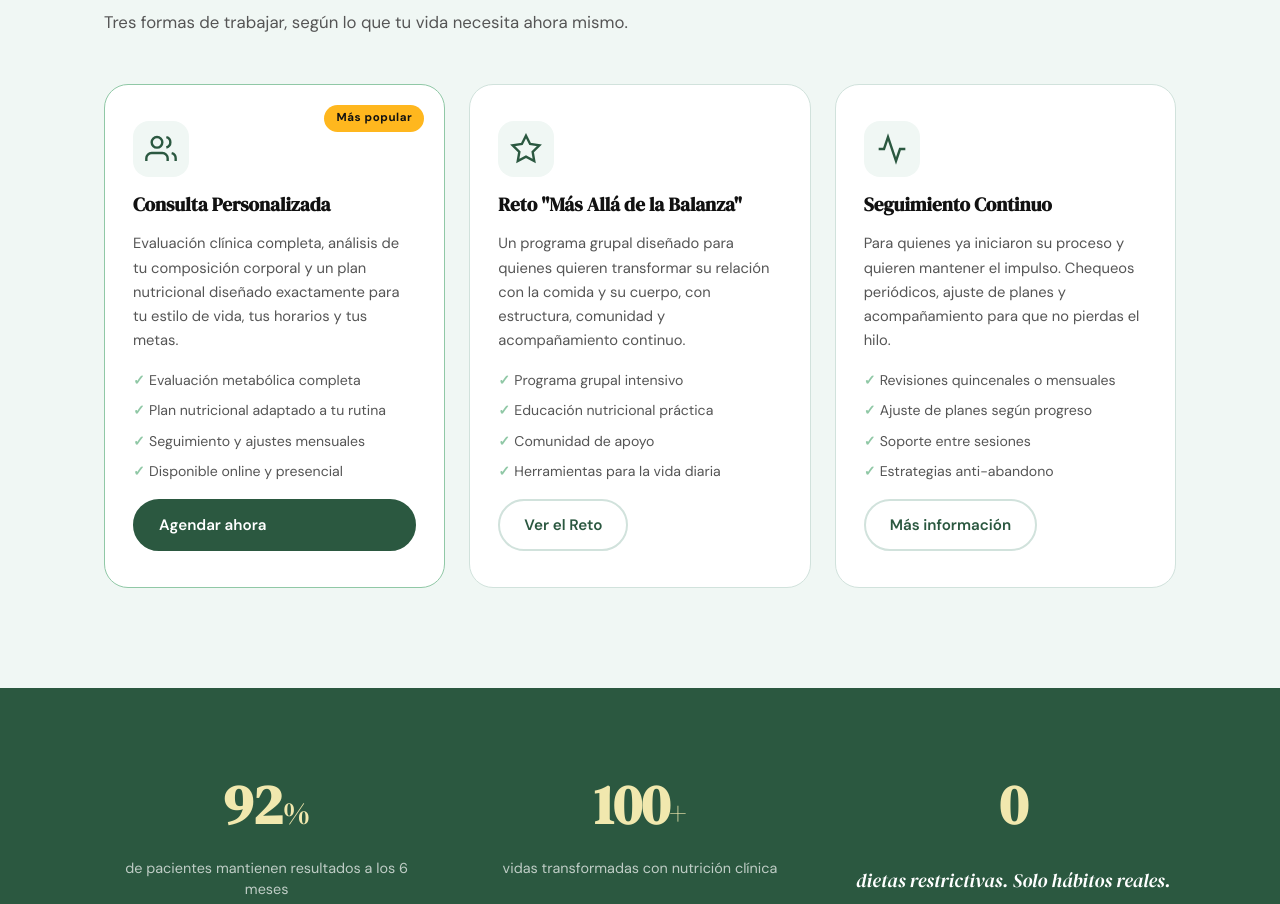
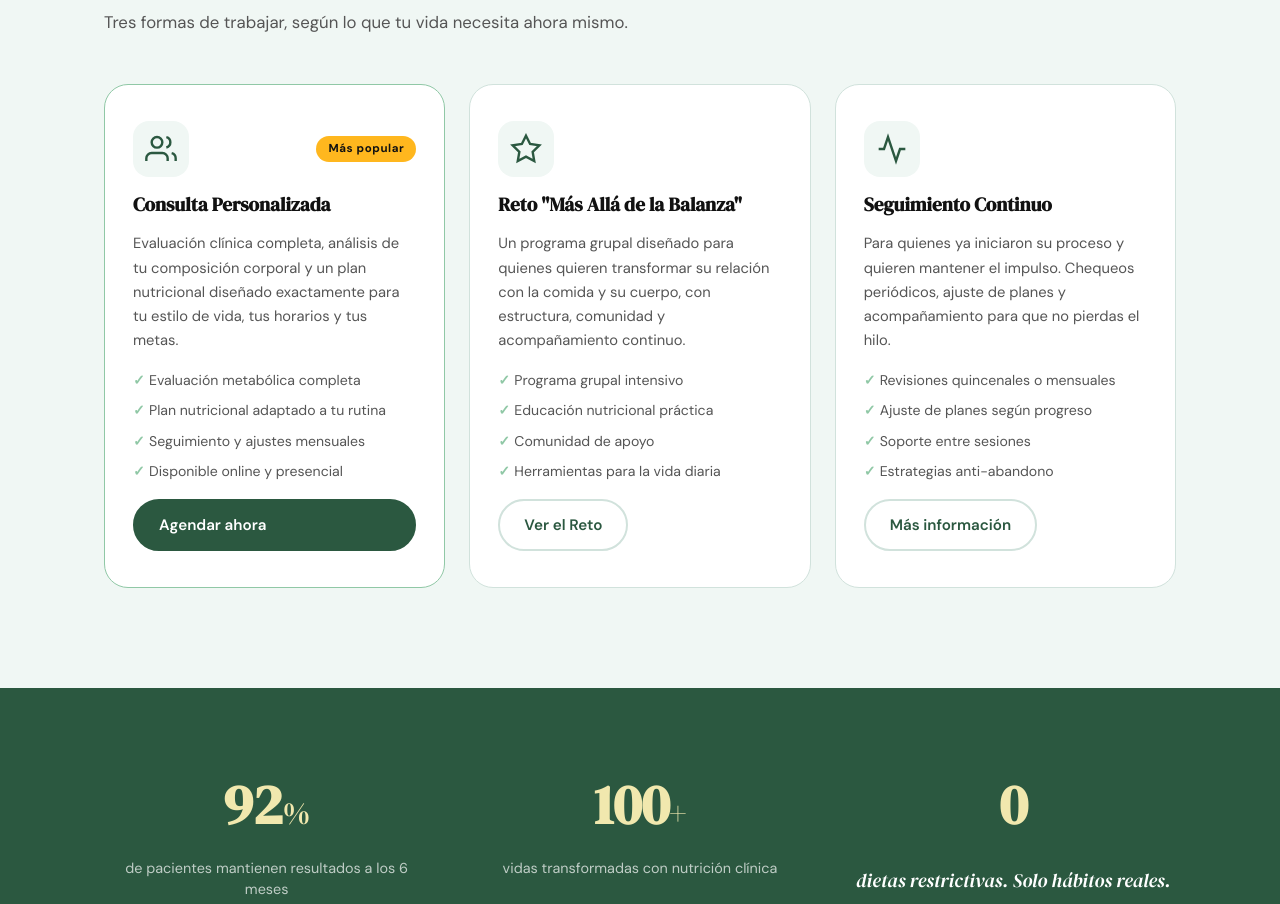
Before and after one commit to lisnellycec-design/lisnellyestevez-web, a plain HTML site: page index.html in a window 1280 px wide. Shown: the part 2296-3200 px from the top of the page. Drawn offline with Linux system fonts and the light colour scheme.

Commit message:
Fix badge Más popular: alineado con ícono usando flex row en service-card__header

```diff
--- a/css/styles.css
+++ b/css/styles.css
@@ -501,6 +501,12 @@
   position: relative;
 }
 
+.service-card__header {
+  display: flex;
+  align-items: center;
+  justify-content: space-between;
+}
+
 .service-card:hover {
   transform: translateY(-6px);
   box-shadow: var(--shadow-lg);
@@ -529,9 +535,6 @@
 }
 
 .service-card__tag {
-  position: absolute;
-  top: 20px;
-  right: 20px;
   background: var(--accent-gold);
   color: var(--black);
   font-size: 0.72rem;
@@ -539,6 +542,7 @@
   padding: 4px 12px;
   border-radius: var(--radius-full);
   letter-spacing: 0.05em;
+  white-space: nowrap;
 }
 
 .service-card h3 {
--- a/index.html
+++ b/index.html
@@ -9,7 +9,7 @@
   <link rel="preconnect" href="https://fonts.googleapis.com" />
   <link rel="preconnect" href="https://fonts.gstatic.com" crossorigin />
   <link href="https://fonts.googleapis.com/css2?family=DM+Serif+Display:ital@0;1&family=DM+Sans:wght@300;400;500;600;700&display=swap" rel="stylesheet" />
-  <link rel="stylesheet" href="css/styles.css?v=10" />
+  <link rel="stylesheet" href="css/styles.css?v=2026" />
 </head>
 <body>
 
@@ -126,10 +126,12 @@
       <div class="services__grid">
 
         <div class="service-card service-card--featured">
-          <div class="service-card__icon">
-            <svg width="32" height="32" viewBox="0 0 24 24" fill="none" stroke="currentColor" stroke-width="1.8"><path d="M17 21v-2a4 4 0 0 0-4-4H5a4 4 0 0 0-4 4v2"/><circle cx="9" cy="7" r="4"/><path d="M23 21v-2a4 4 0 0 0-3-3.87"/><path d="M16 3.13a4 4 0 0 1 0 7.75"/></svg>
+          <div class="service-card__header">
+            <div class="service-card__icon">
+              <svg width="32" height="32" viewBox="0 0 24 24" fill="none" stroke="currentColor" stroke-width="1.8"><path d="M17 21v-2a4 4 0 0 0-4-4H5a4 4 0 0 0-4 4v2"/><circle cx="9" cy="7" r="4"/><path d="M23 21v-2a4 4 0 0 0-3-3.87"/><path d="M16 3.13a4 4 0 0 1 0 7.75"/></svg>
+            </div>
+            <span class="service-card__tag">Más popular</span>
           </div>
-          <span class="service-card__tag">Más popular</span>
           <h3>Consulta Personalizada</h3>
           <p>Evaluación clínica completa, análisis de tu composición corporal y un plan nutricional diseñado exactamente para tu estilo de vida, tus horarios y tus metas.</p>
           <ul class="service-card__list">
@@ -399,6 +401,6 @@
     </div>
   </footer>
 
-  <script src="js/main.js?v=10"></script>
+  <script src="js/main.js?v=11"></script>
 </body>
 </html>
```
